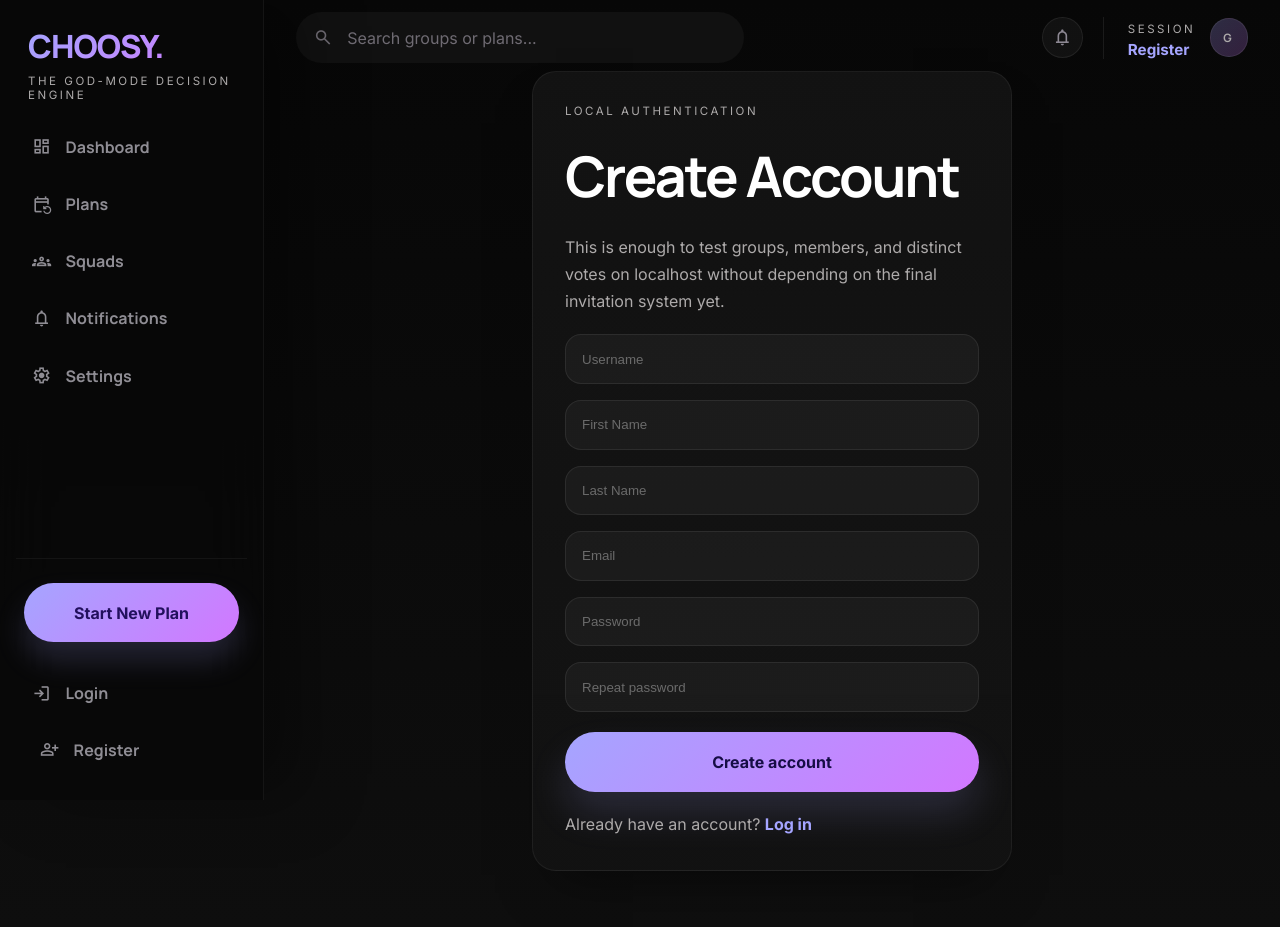
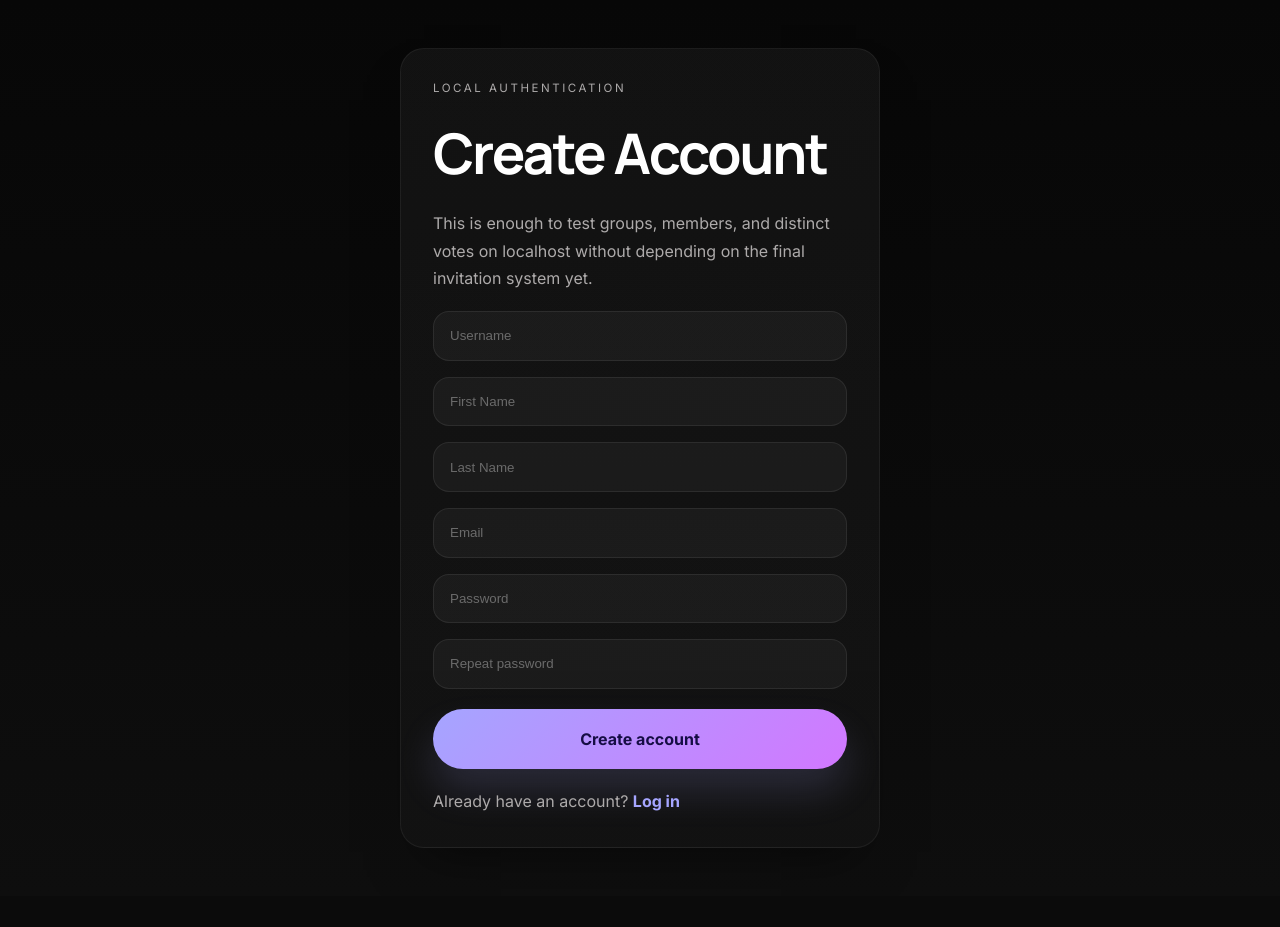
Before and after one commit to choosy-friends-app/choosy-app, a Django app: page /register/ in a window 1280 px wide. After the commit the page ends 848 px from the top, so only its background shows below. Run offline with Django 5.2, Linux system fonts and the light colour scheme.

Commit message:
Separate auth pages from app shell

```diff
--- /dev/null
+++ b/front/templates/auth_base.html
@@ -0,0 +1,27 @@
+{% load static %}
+<!DOCTYPE html>
+<html lang="es">
+  <head>
+    <meta charset="utf-8" />
+    <meta name="viewport" content="width=device-width, initial-scale=1" />
+    <title>{{ meta_title|default:"Authentication" }} · Choosy</title>
+    <link rel="preconnect" href="https://fonts.googleapis.com" />
+    <link rel="preconnect" href="https://fonts.gstatic.com" crossorigin />
+    <link
+      href="https://fonts.googleapis.com/css2?family=Inter:wght@400;500;600;700&family=Manrope:wght@600;700;800&display=swap"
+      rel="stylesheet"
+    />
+    <link
+      href="https://fonts.googleapis.com/css2?family=Material+Symbols+Outlined:FILL@0..1&display=swap"
+      rel="stylesheet"
+    />
+    <style>
+      {% include "includes/dashboard_styles.css" %}
+    </style>
+  </head>
+  <body class="auth-body">
+    <main class="auth-shell">
+      {% block content %}{% endblock %}
+    </main>
+  </body>
+</html>
--- a/front/templates/includes/dashboard_styles/base.css
+++ b/front/templates/includes/dashboard_styles/base.css
@@ -35,6 +35,11 @@ body {
   color: var(--text);
   font-family: "Inter", sans-serif;
   -webkit-font-smoothing: antialiased;
+}
+
+body.auth-body {
+  display: block;
+  overflow-x: hidden;
 }
 
 h1,
@@ -1012,15 +1017,23 @@ body.groups-modal-open {
   overflow: hidden;
 }
 
+.auth-shell {
+  width: 100%;
+  min-height: 100vh;
+  display: grid;
+  place-items: center;
+  padding: clamp(1rem, 4vw, 3rem);
+}
+
 .auth-page {
-  min-height: calc(100vh - 12rem);
+  width: 100%;
+  min-height: 100%;
   display: grid;
   place-items: center;
 }
 
 .auth-page--login {
   align-items: center;
-  min-height: calc(100vh - 8rem);
 }
 
 .auth-panel {
--- a/front/templates/pages/login.html
+++ b/front/templates/pages/login.html
@@ -1,4 +1,4 @@
-{% extends "base.html" %}
+{% extends "auth_base.html" %}
 
 {% block content %}
 <section class="auth-page auth-page--login">
--- a/front/templates/pages/register.html
+++ b/front/templates/pages/register.html
@@ -1,4 +1,4 @@
-{% extends "base.html" %}
+{% extends "auth_base.html" %}
 
 {% block content %}
 <section class="auth-page">
```
